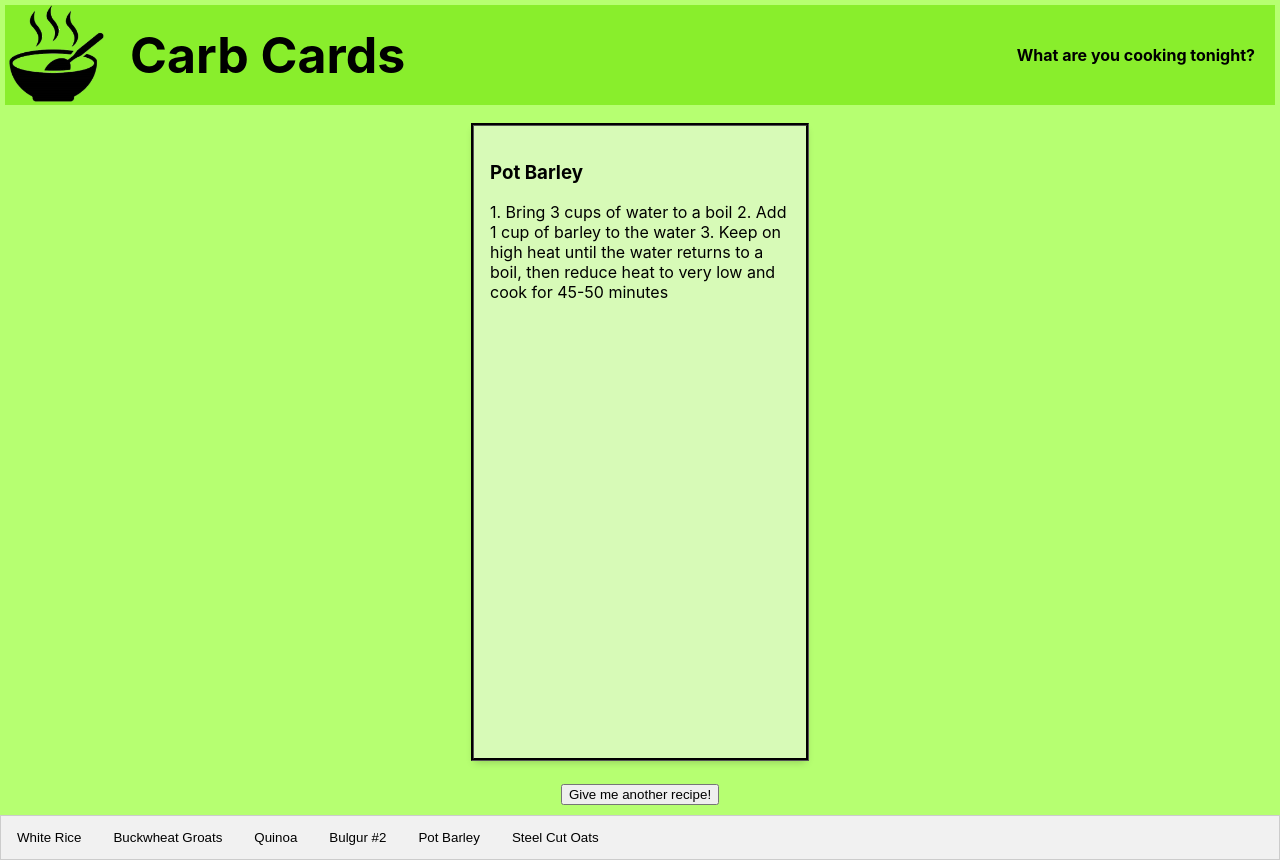
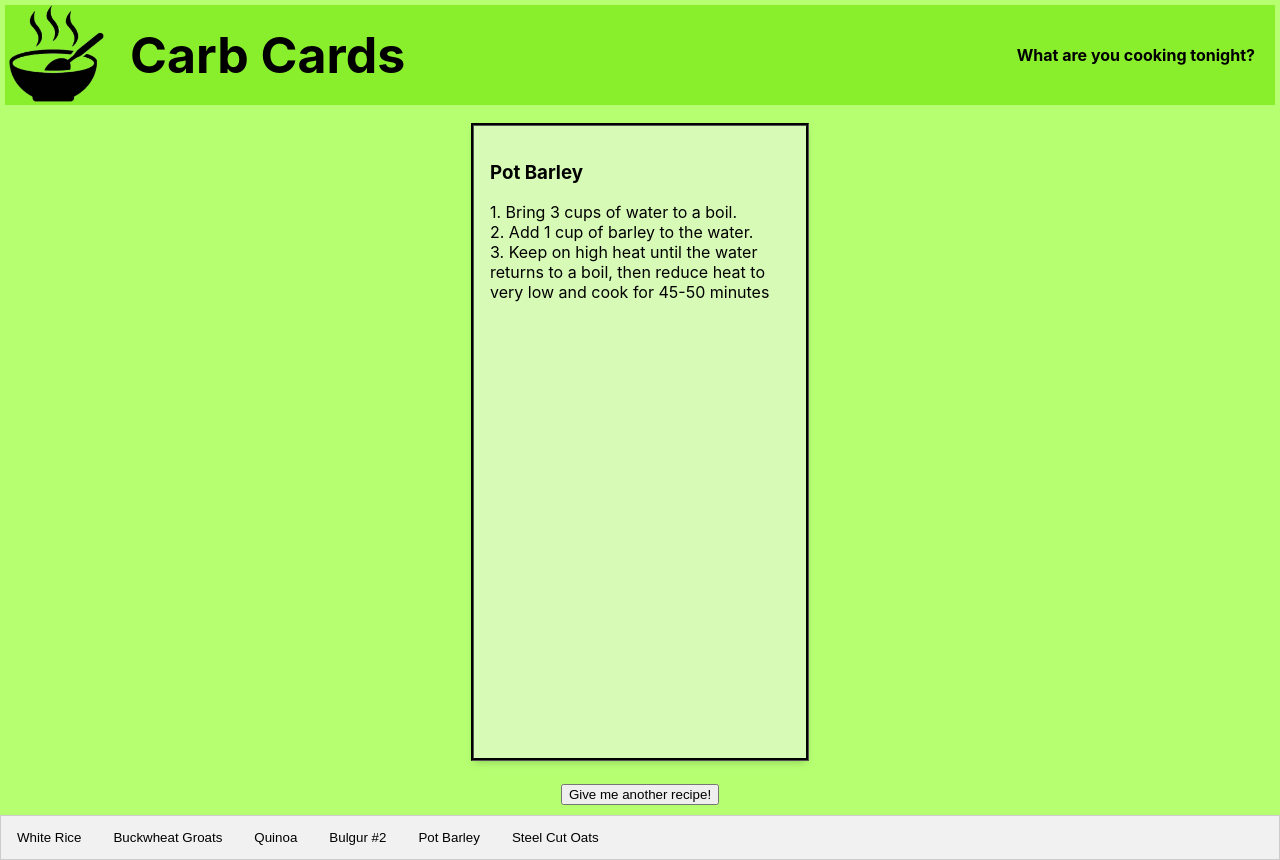
Before and after one commit to MarieIndustries/carb-cards, a React (Create React App) app: page / in a window 1280 px wide. Built offline with nearby package versions, Linux system fonts and the light colour scheme.

Commit message:
separating cooking directions onto separate lines

```diff
--- a/src/CarbData.js
+++ b/src/CarbData.js
@@ -4,7 +4,7 @@ const carbData = {
         {
             id: 1,
             title: "White Rice",
-            directions: "1. Rinse rice with water until the starch comes off.        2. Boil 2 cups of water, then add 1 cup of rice.        3. Keep on high heat until the water returns to a boil then reduce heat to very low and cook for 20 minutes",
+            directions: "1. Rinse rice with water until the starch comes off.\n2. Boil 2 cups of water, then add 1 cup of rice.\n3. Keep on high heat until the water returns to a boil then reduce heat to very low and cook for 20 minutes",
             coverImg: "white-rice.png",
             nutrition: {
                 calories: 130,
@@ -19,7 +19,7 @@ const carbData = {
         {
             id: 2,
             title: "Buckwheat Groats",
-            directions: "1. Boil 1.5 cups of water, and add 1 cup of buckwheat groats.         2. Bring back to a simmer and then reduce heat to low and cook for 12-15 minutes.         3. Strain extra water if needed",
+            directions: "1. Boil 1.5 cups of water, and add 1 cup of buckwheat groats.\n2. Bring back to a simmer and then reduce heat to low and cook for 12-15 minutes.\n3. Strain extra water if needed",
             coverImg: "white-rice.png",
             nutrition: {
                 calories: 346,
@@ -34,7 +34,7 @@ const carbData = {
         {
             id: 3,
             title: "Quinoa",
-            directions: "1. Boil 1.75 cups of water, then add 1 cup of quinoa        2. Bring to a boil, then reduce heat and cook for 15 minutes        3. Strain off excess water if needed",
+            directions: "1. Boil 1.75 cups of water, then add 1 cup of quinoa.\n2. Bring to a boil, then reduce heat and cook for 15 minutes.\n3. Strain off excess water if needed",
             coverImg: "white-rice.png",
             nutrition: {
                 calories: 399,
@@ -49,7 +49,7 @@ const carbData = {
         {
             id: 4,
             title: "Bulgur #2",
-            directions: "1. Bring 1.5 cups of water to a boil        2. Add 1 cup of bulgur to the water        3. Keep on high heat until the water simmers, then reduce heat to very low and cook for 7 minutes",
+            directions: "1. Bring 1.5 cups of water to a boil.\n2. Add 1 cup of bulgur to the water.\n3. Keep on high heat until the water simmers, then reduce heat to very low and cook for 7 minutes",
             coverImg: "white-rice.png",
             nutrition: {
                 calories: 342,
@@ -64,7 +64,7 @@ const carbData = {
         {
             id: 5,
             title: "Pot Barley",
-            directions: "1. Bring 3 cups of water to a boil        2. Add 1 cup of barley to the water        3. Keep on high heat until the water returns to a boil, then reduce heat to very low and cook for 45-50 minutes",
+            directions: "1. Bring 3 cups of water to a boil.\n2. Add 1 cup of barley to the water.\n3. Keep on high heat until the water returns to a boil, then reduce heat to very low and cook for 45-50 minutes",
             coverImg: "white-rice.png",
             nutrition: {
                 calories: 356,
@@ -79,7 +79,7 @@ const carbData = {
             {
             id: 6,
             title: "Steel Cut Oats",
-            directions: "1. Bring 3 cups of water to a boil        2. Add 1 cup of steel cut oats to the water        3. Keep on high heat until the water returns to a boil, then reduce heat to very low and cook for 10-20 minutes",
+            directions: "1. Bring 3 cups of water to a boil.\n2. Add 1 cup of steel cut oats to the water.\n3. Keep on high heat until the water returns to a boil, then reduce heat to very low and cook for 10-20 minutes",
             coverImg: "white-rice.png",
             nutrition: {
                 calories: 377,
--- a/src/components/Card.js
+++ b/src/components/Card.js
@@ -7,12 +7,15 @@ export default function Card(props){
     const data = CarbData.data;
 
     //TODO: add nutrition content to card. Maybe hide when button is clicked
+    const directionsArray = data[props.recipeIndex].directions.split('\n')
+    var directionsRows = [];
+    directionsArray.forEach(instruction => directionsRows.push(<div>{instruction}</div>))
 
     return(
         <div className="parentCard">
            <div className="card">
                  <h3>{data[props.recipeIndex].title}</h3>
-                 <p>{data[props.recipeIndex].directions}</p>
+                 {directionsRows}
              </div>
         </div>
     )
--- a/src/components/Navbar.js
+++ b/src/components/Navbar.js
@@ -3,12 +3,6 @@ import CarbData from '../CarbData.js'
 import '../index.css'
 
 export default function Navbar(props){
-
-    //TODO: clicking one of these will bring up its card info
-
-    //selectedElement
-    //
-    // props.
 
     const buttonNames = CarbData.data.map(item=>{
         return(<button key={item.id} onClick={() => props.handleClick(item.title)} >{item.title}</button>)
```
